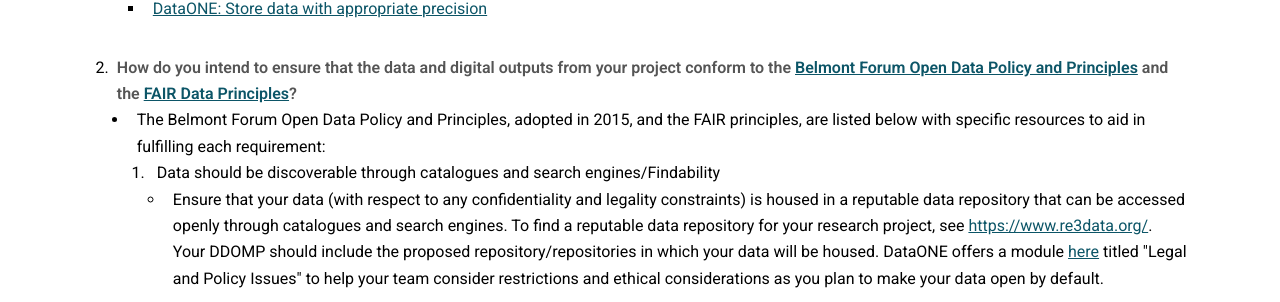
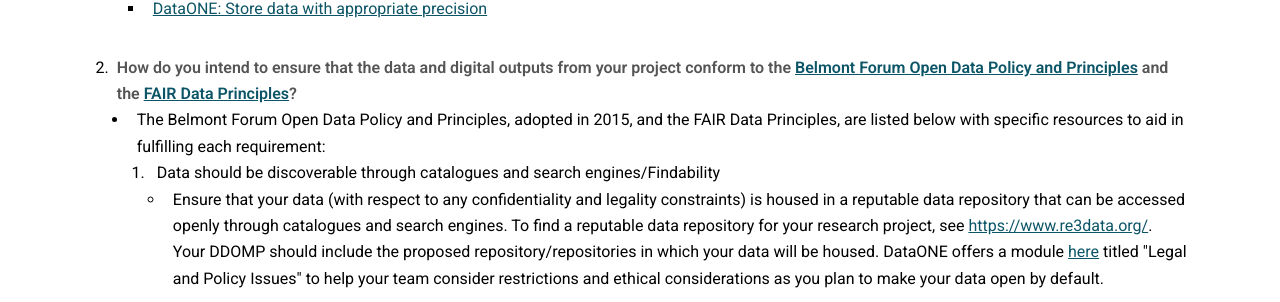
Before and after one commit to bfe-inf/toolkit, a Jekyll site: the page built from ddomp-fullproposal.html, in a window 1280 px wide and 900 px high, scrolled down 749 px. Shown: the part 150-452 px from the top of the window. Built offline with Jekyll 4.4.1, drawn with Linux system fonts in a browser that asks for light colours.

Commit message:
Update ddomp-fullproposal.html

```diff
--- a/ddomp-fullproposal.html
+++ b/ddomp-fullproposal.html
@@ -67,7 +67,7 @@
 							</ul>
 						<li><strong>How do you intend to ensure that the data and digital outputs from your project conform to the <a href="http://www.belmontforum.org/wp-content/uploads/2017/08/Belmont-Forum-Data-Policy-and-Principles.pdf" target="_blank">Belmont Forum Open Data Policy and Principles</a> and the <a href="https://www.nature.com/articles/sdata201618" target="_blank">FAIR Data Principles</a>?</strong></li>
 							<ul>
-								<li>The Belmont Forum Open Data Policy and Principles, adopted in 2015, and the FAIR principles, are listed below with specific resources to aid in fulfilling each requirement:</li>
+								<li>The Belmont Forum Open Data Policy and Principles, adopted in 2015, and the FAIR Data Principles, are listed below with specific resources to aid in fulfilling each requirement:</li>
 									<ol>
 										<li>Data should be discoverable through catalogues and search engines/Findability</li>
 											<ul style="list-style-type:circle">
```
